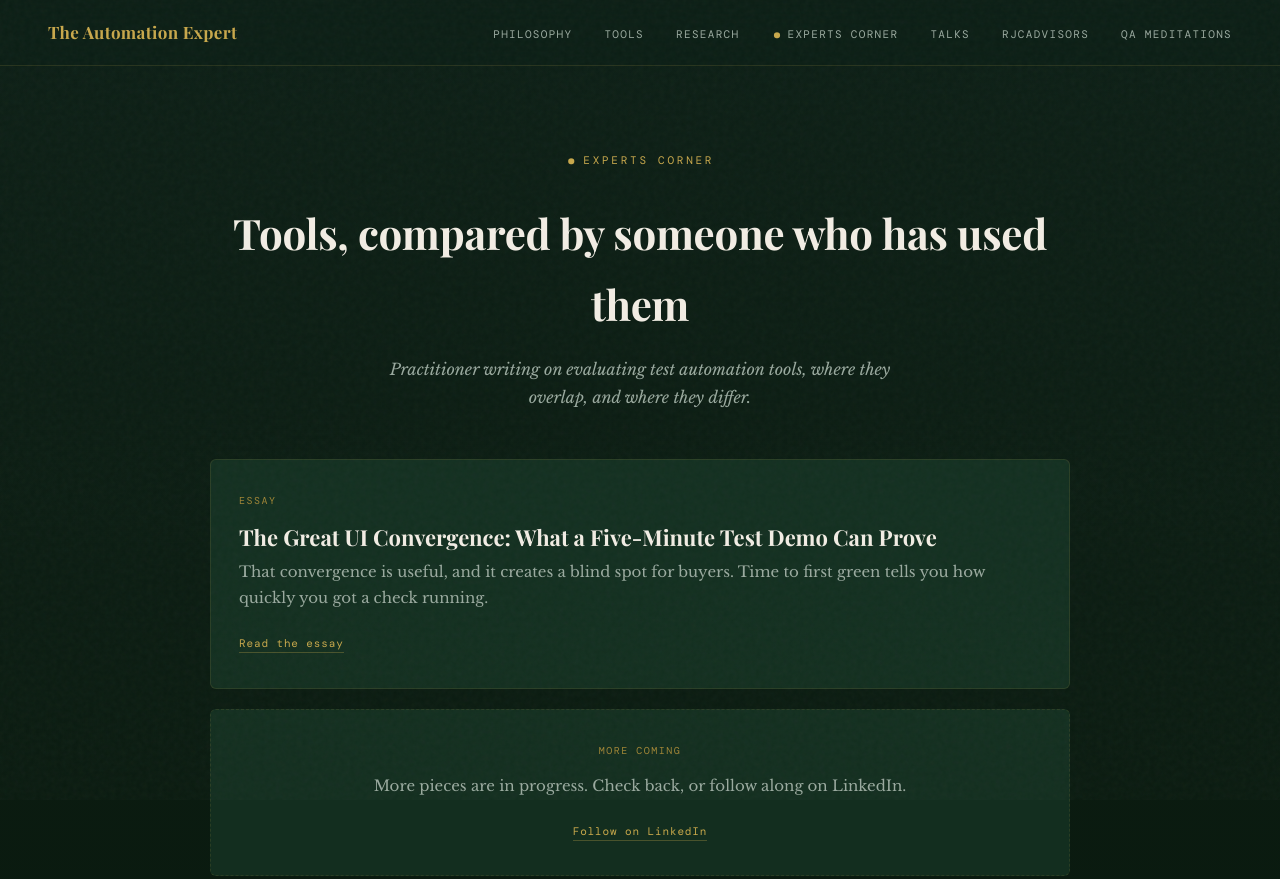
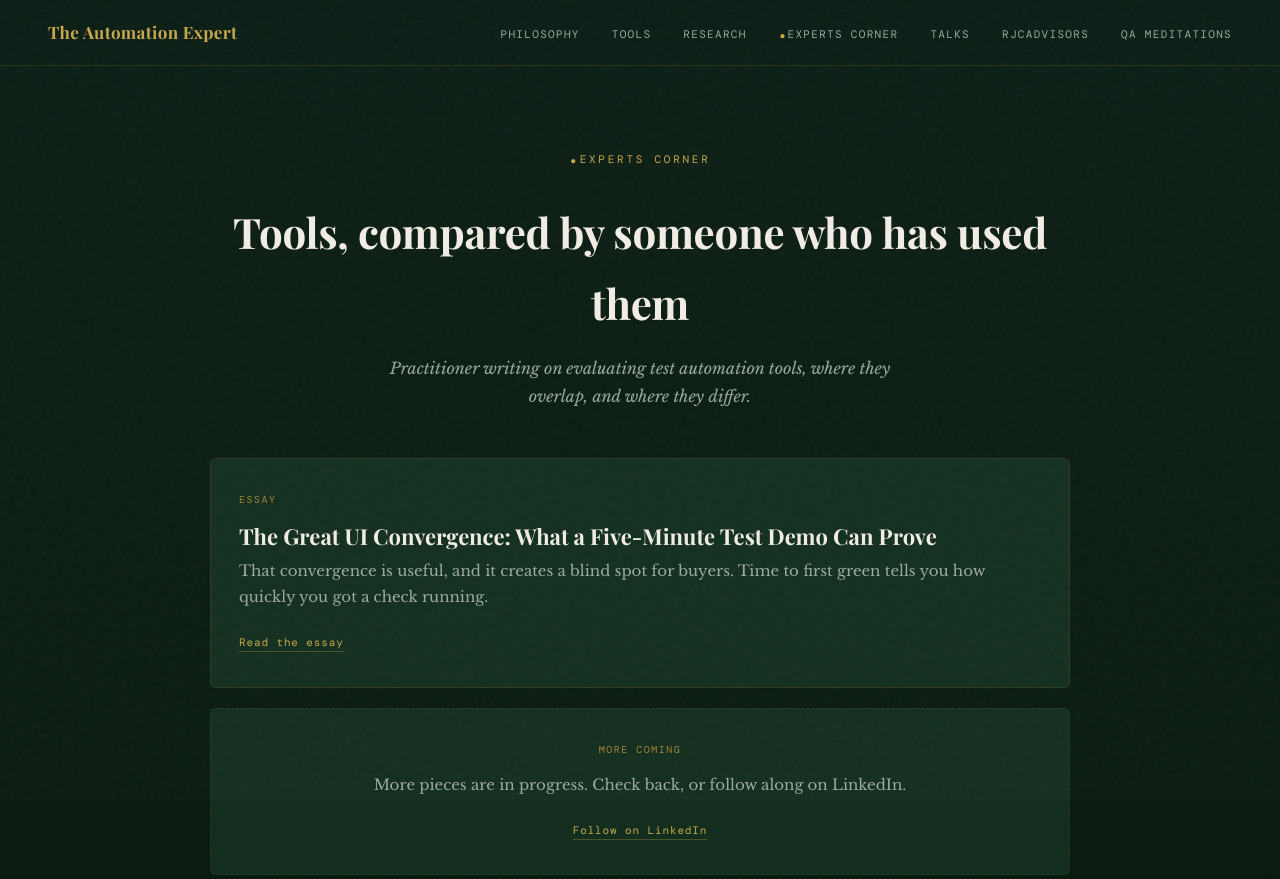
Before and after one commit to rjcadvisors/theautomation-expert, a plain HTML site: page experts-corner/index.html in a window 1280 px wide. Shown: the top 879 px of the page. Drawn offline with nearby package versions, Linux system fonts and the light colour scheme; a web font is replaced by a local one.

Commit message:
Shrink .Experts Corner dot by a third and remove spacing after it
Co-Authored-By: Claude Sonnet 5.5 <noreply@anthropic.com>
Claude-Session: https://claude.ai/code/session_01GNpBow2Nd7ASF61Avu6h1y

```diff
--- a/assets/site.css
+++ b/assets/site.css
@@ -609,10 +609,10 @@ footer {
 /* Visible leading dot for ".Experts Corner" */
 .ec-dot {
   font-family: Georgia, "Times New Roman", serif;
-  font-size: 3.4em;
+  font-size: 2.3em;
   font-weight: 700;
   line-height: 0;
   color: var(--accent);
-  margin-right: 0.1em;
+  margin-right: 0;
   vertical-align: baseline;
 }
```
Also changed, not shown: index.html (+2 -2 lines).
